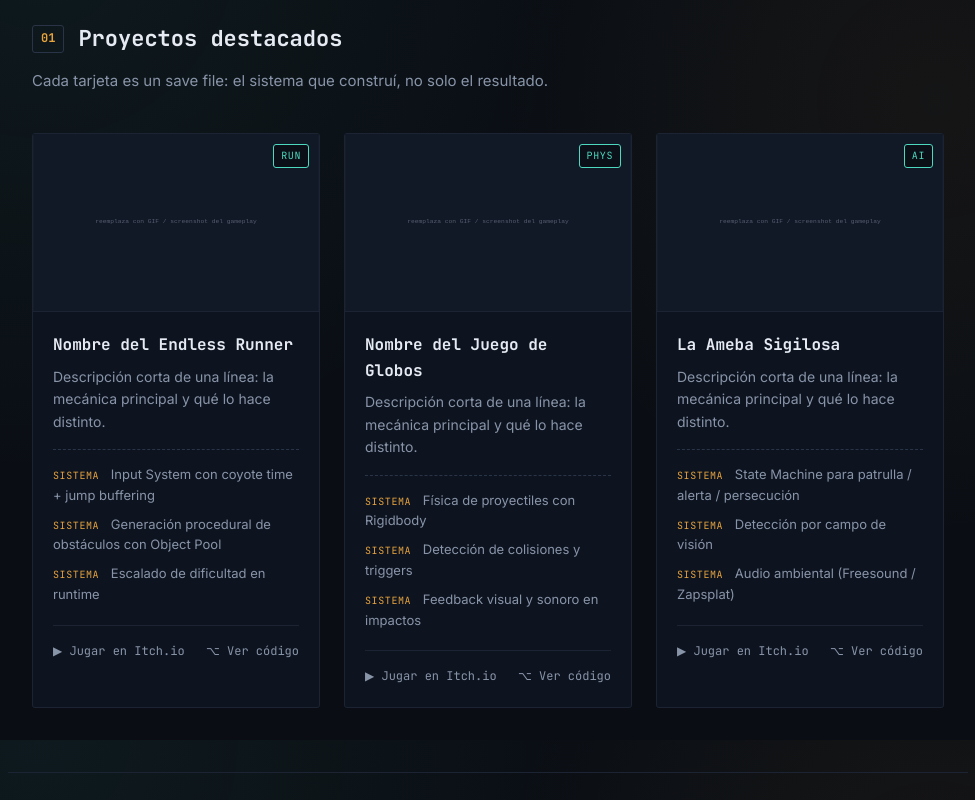
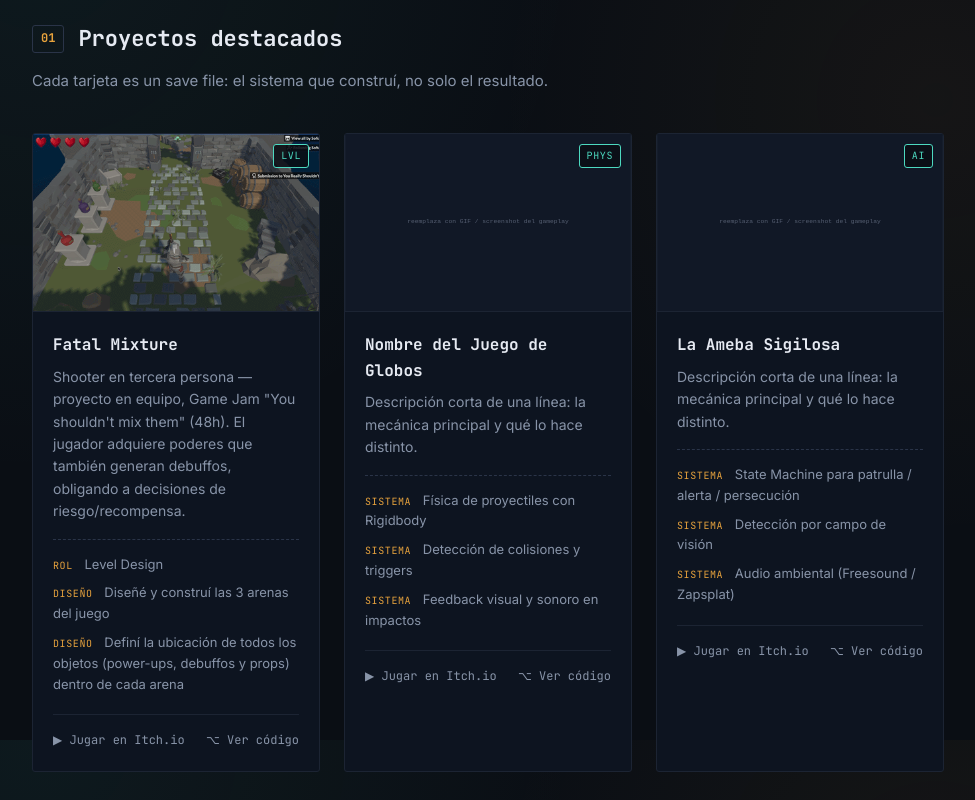
Before and after one commit to StivenP6160/StivenP6160.github.io, a plain HTML site: page index.html in a window 1280 px wide. Shown: the part 860-1660 px from the top of the page, without its empty margins (152-1127 px from the left). Drawn offline with nearby package versions, Linux system fonts and the light colour scheme.

Commit message:
Agrego GIF y tarjeta de Fatal Mixture

```diff
--- a/index.html
+++ b/index.html
@@ -53,20 +53,20 @@
 
       <article class="project-card">
         <div class="card-media">
-          <img src="assets/project-placeholder-1.svg" alt="Gameplay del endless runner">
-          <span class="card-rarity">RUN</span>
+          <img src="assets/fatal-mixture.gif" alt="Gameplay de Fatal Mixture">
+          <span class="card-rarity">LVL</span>
         </div>
         <div class="card-body">
-          <h3>Nombre del Endless Runner</h3>
-          <p class="card-desc">Descripción corta de una línea: la mecánica principal y qué lo hace distinto.</p>
+          <h3>Fatal Mixture</h3>
+          <p class="card-desc">Shooter en tercera persona — proyecto en equipo, Game Jam "You shouldn't mix them" (48h). El jugador adquiere poderes que también generan debuffos, obligando a decisiones de riesgo/recompensa.</p>
           <ul class="card-stats">
-            <li><span>SISTEMA</span> Input System con coyote time + jump buffering</li>
-            <li><span>SISTEMA</span> Generación procedural de obstáculos con Object Pool</li>
-            <li><span>SISTEMA</span> Escalado de dificultad en runtime</li>
+            <li><span>ROL</span> Level Design</li>
+            <li><span>DISEÑO</span> Diseñé y construí las 3 arenas del juego</li>
+            <li><span>DISEÑO</span> Definí la ubicación de todos los objetos (power-ups, debuffos y props) dentro de cada arena</li>
           </ul>
           <div class="card-links">
-            <a href="#" class="link-play">▶ Jugar en Itch.io</a>
-            <a href="#" class="link-code">⌥ Ver código</a>
+            <a href="https://sofia-vc.itch.io/fatal-mixture" class="link-play" target="_blank" rel="noopener">▶ Jugar en Itch.io</a>
+            <a href="https://github.com/thisisvalen/GameJam-You-Shouldnt-Mix-Those" class="link-code" target="_blank" rel="noopener">⌥ Ver código</a>
           </div>
         </div>
       </article>
```
Also changed, not shown: assets/fatal-mixture.gif (added), 1 other file.
